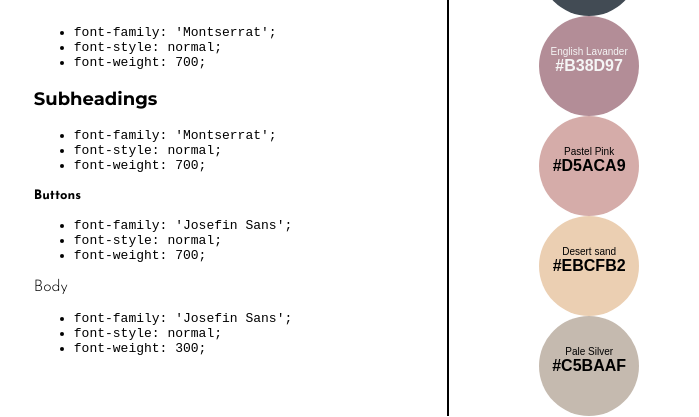
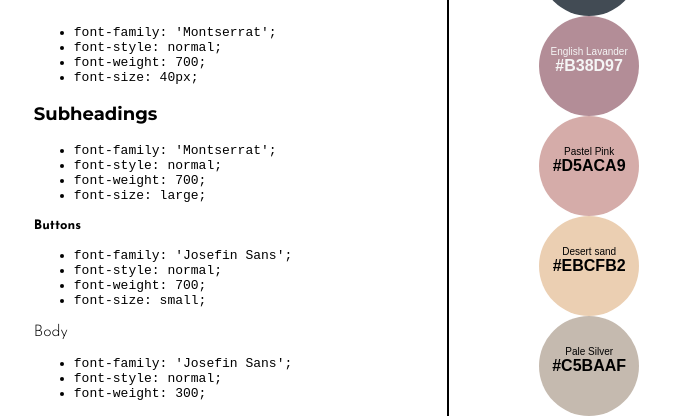
Before and after one commit to daklez/Style-Guide, a plain HTML site: page index.html in a window 1280 px wide. Shown: the part 684-1101 px from the top of the page, without its empty margins (229-928 px from the left). Drawn offline with Linux system fonts and the light colour scheme.

Commit message:
Add font-size to some ul elements

```diff
--- a/index.html
+++ b/index.html
@@ -35,18 +35,21 @@
                     <li>font-family: 'Montserrat';</li>
                     <li>font-style: normal;</li>
                     <li>font-weight: 700;</li>
+                    <li>font-size: 40px;</li>
                 </ul>
                 <p class="subheading">Subheadings</p>
                 <ul>
                     <li>font-family: 'Montserrat';</li>
                     <li>font-style: normal;</li>
                     <li>font-weight: 700;</li>
+                    <li>font-size: large;</li>
                 </ul>
                 <p class="buttons-text">Buttons</p>
                 <ul>
                     <li>font-family: 'Josefin Sans';</li>
                     <li>font-style: normal;</li>
                     <li>font-weight: 700;</li>
+                    <li>font-size: small;</li>
                 </ul>
                 <p class="body-text">Body</p>
                 <ul>
```
